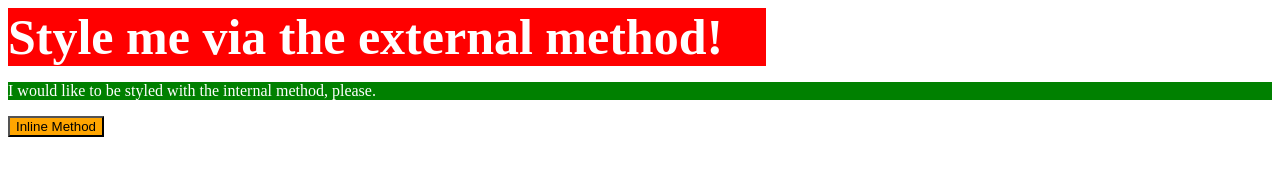
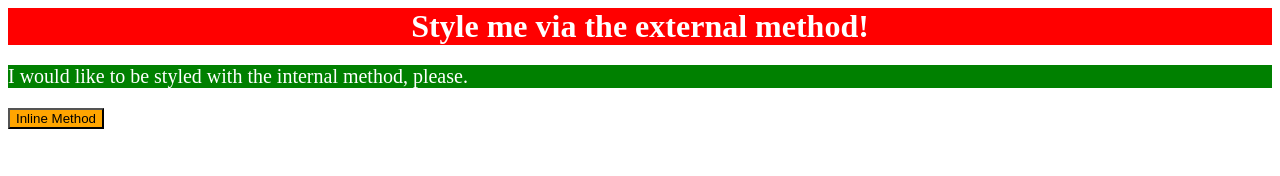
Before and after one commit to Onadorable/git_test, a plain HTML site: page projects/css-exercises/foundations/01-css-methods/index.html in a window 1280 px wide. Drawn offline with Linux system fonts and the light colour scheme.

Commit message:
Finished css-foundations

```diff
--- a/projects/css-exercises/foundations/01-css-methods/index.html
+++ b/projects/css-exercises/foundations/01-css-methods/index.html
@@ -8,7 +8,10 @@
     <title>Methods for Adding CSS</title>
     <link rel="stylesheet" href="main.css" type="text/css">
     <style>
-        p {background-color: green; color: white;}
+        p {
+            background-color: green;
+            color: white;
+            font-size: 20px; }
     </style>
 
 </head>
@@ -16,7 +19,7 @@
 
     <div> Style me via the external method!</div>
     <p>I would like to be styled with the internal method, please.</p>
-    <button style="background-color:orange;">Inline Method</button>
+    <button style="background-color:orange; font-size: 18;">Inline Method</button>
 
 </body>
 </html>
--- a/projects/css-exercises/foundations/01-css-methods/main.css
+++ b/projects/css-exercises/foundations/01-css-methods/main.css
@@ -3,8 +3,7 @@
 div {
     background-color: red;
     color: white;
-    font-size: 50px;
+    font-size: 32px;
+    text-align: center;
     font-weight: bold;
-    padding: 0px;
-    width: 60%;
-}
+  }
```
